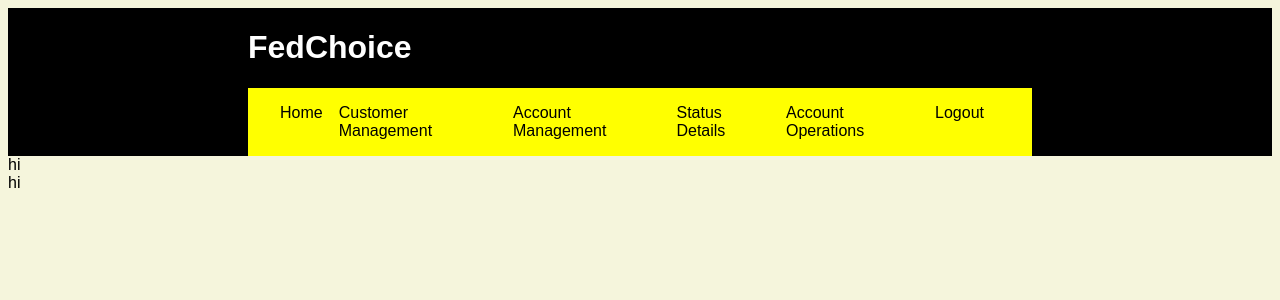
After one commit to varshithrajbasa/RetailBanking, a Flask app: page /create_customer in a window 1280 px wide. The commit adds this page. Shown: the top 300 px of the page. Run offline with Flask 2, Linux system fonts and the light colour scheme.

Commit message:
Added Create_Customer header

```diff
--- a/app.py
+++ b/app.py
@@ -6,3 +6,10 @@ app = Flask(__name__)
 @app.route("/")
 def login():
     return render_template("login.html")
+
+@app.route("/create_customer")
+def create():
+    return render_template("create_customer.html")
+
+if __name__=="__main__":
+    app.run(debug=True)
--- a/static/styles.css
+++ b/static/styles.css
@@ -1,12 +1,10 @@
-h1 {
-    text-align: center;
-    color: chartreuse;
-}
-
 body {
     background: beige;
     font-family: Arial, Helvetica, sans-serif;
 }
+
+
+/* login page styling */
 
 .login {
     display: flex;
@@ -50,3 +48,34 @@ body {
     color: black;
     background-color: whitesmoke;
 }
+
+
+/* create customer page styling */
+
+.create-customer {
+    display: flex;
+    flex-direction: column;
+}
+
+.header {
+    background: black;
+    color: white;
+    padding: 0 15rem;
+}
+
+.create-customer>h1 {
+    color: blue;
+}
+
+.create-customer>div>div {
+    display: flex;
+    flex-direction: row;
+    justify-content: flex-start;
+    background: yellow;
+    color: black;
+    padding: 1rem 2rem 1rem
+}
+
+.create-customer>div>div>span {
+    padding-right: 1rem;
+}
--- /dev/null
+++ b/templates/create_customer.html
@@ -0,0 +1,31 @@
+<!DOCTYPE html>
+<html lang="en">
+
+<head>
+    <meta charset="UTF-8">
+    <meta name="viewport" content="width=device-width, initial-scale=1.0">
+    <link rel="stylesheet" type="text/css" href="{{ url_for('static',filename='styles.css') }}">
+    <title>Create Customer</title>
+</head>
+
+<body>
+    <div class="create-customer">
+        <div class="header">
+            <h1>FedChoice</h1>
+            <div>
+                <span>Home</span>
+                <span>Customer Management</span>
+                <span>Account Management</span>
+                <span>Status Details</span>
+                <span>Account Operations</span>
+                <span>Logout</span>
+            </div>
+        </div>
+        <div class="body">hi</div>
+        <div class="footer">hi</div>
+    </div>
+
+
+</body>
+
+</html>
```
